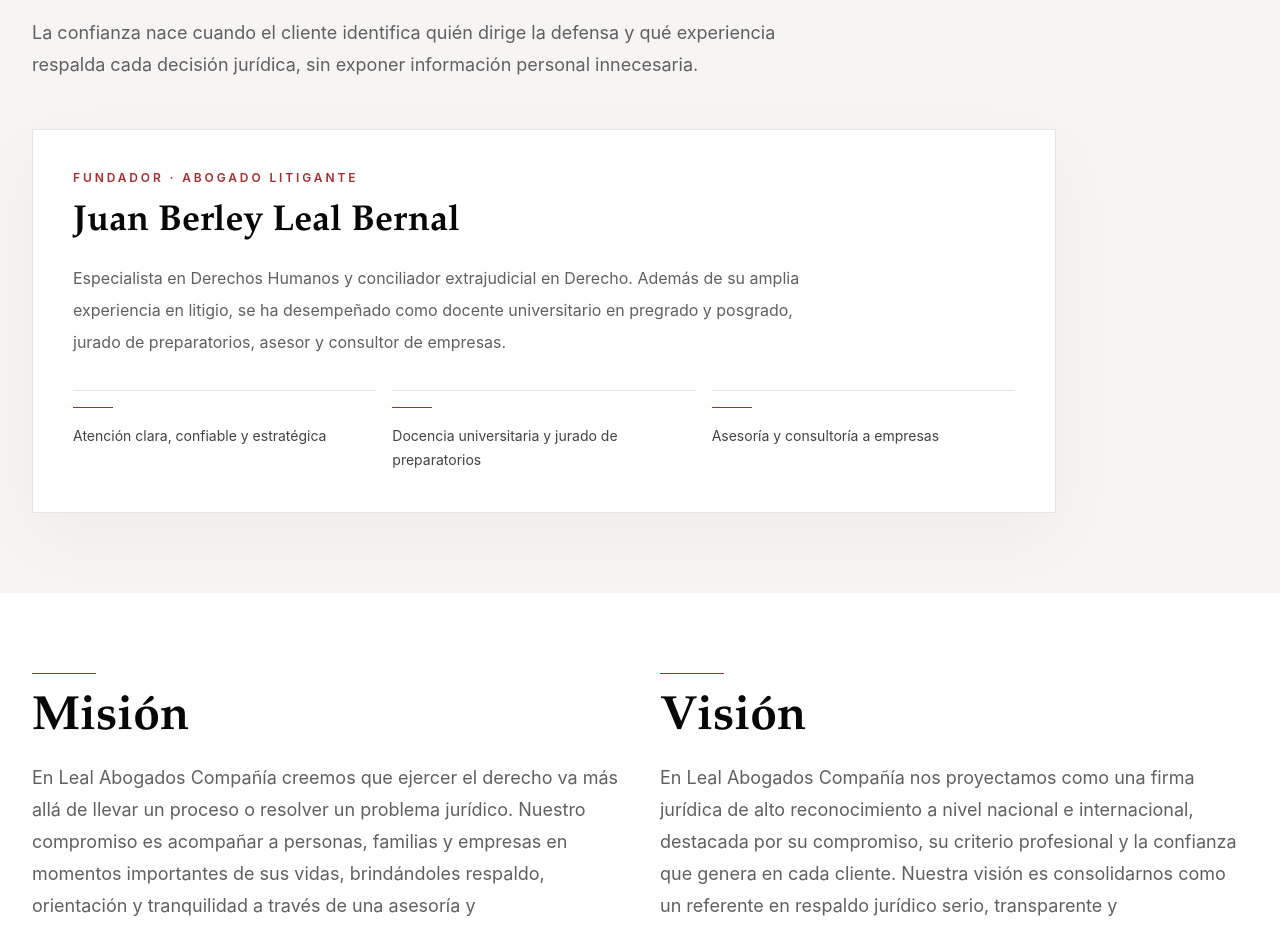
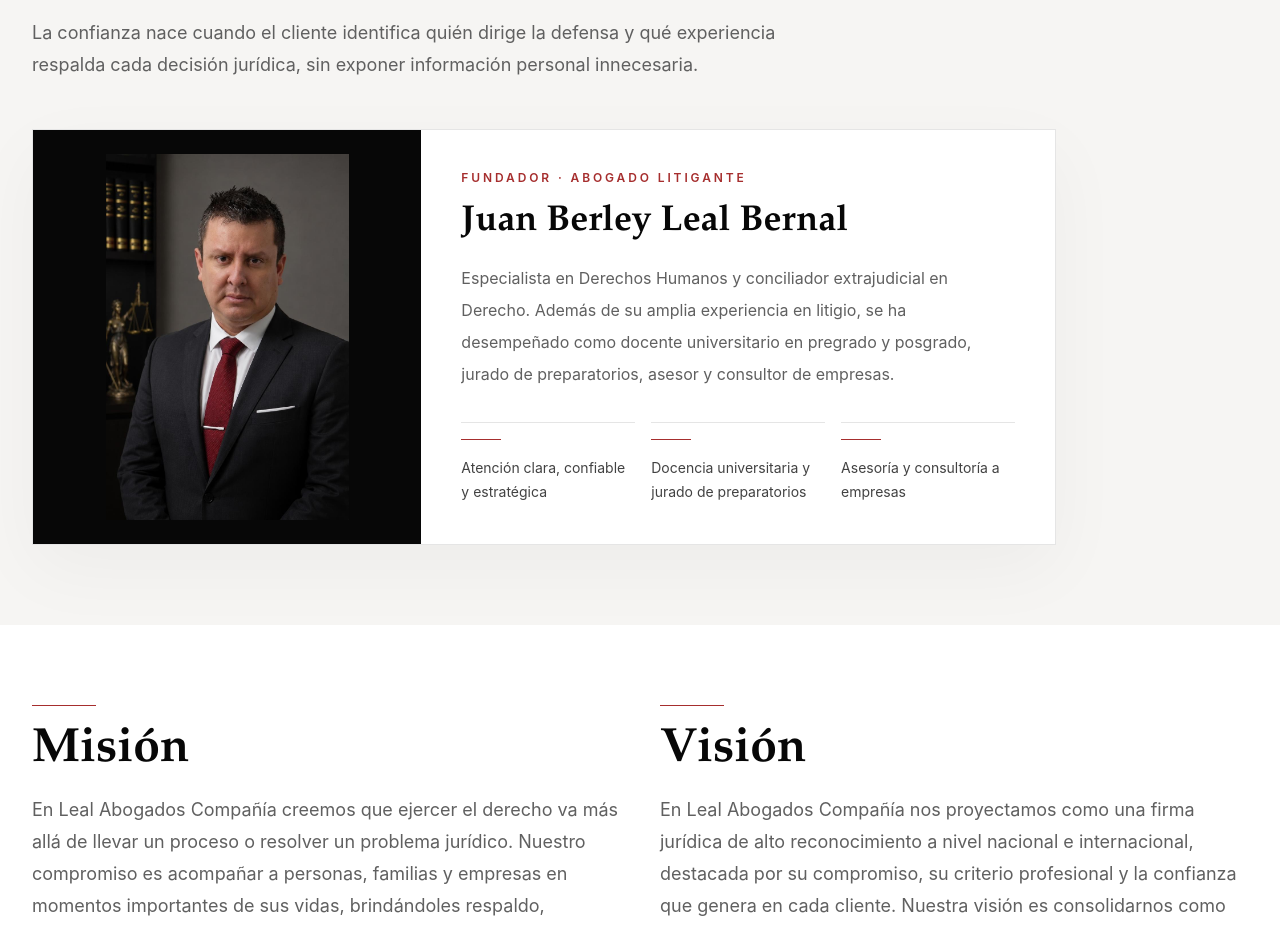
Before and after one commit to davidricardobc/LealAbogados, a Next.js app: page /quienes-somos in a window 1280 px wide. Shown: the part 1480-2406 px from the top of the page. Built offline with nearby package versions, Linux system fonts and the light colour scheme.

Commit message:
style: integrar retrato contextual de Juan

```diff
--- a/src/app/quienes-somos/page.tsx
+++ b/src/app/quienes-somos/page.tsx
@@ -1,4 +1,5 @@
 import type { Metadata } from "next";
+import Image from "next/image";
 import { CtaBand } from "@/components/cta-band";
 import { PageHero } from "@/components/page-hero";
 import { SectionHeader } from "@/components/section-header";
@@ -65,10 +66,19 @@ export default function AboutPage() {
           <div className="mt-12 max-w-5xl">
             {teamProfiles.map((profile) => (
               <article
-                className="overflow-hidden border border-ink/10 bg-white p-7 shadow-[0_24px_70px_rgba(7,7,7,0.04)] sm:p-9 lg:p-10"
+                className="grid overflow-hidden border border-ink/10 bg-white shadow-[0_24px_70px_rgba(7,7,7,0.04)] lg:grid-cols-[0.38fr_0.62fr]"
                 key={profile.name}
               >
-                <div>
+                <div className="relative min-h-96 bg-ink">
+                  <Image
+                    alt="Retrato formal de Juan Berley Leal Bernal en contexto jurídico"
+                    className="object-contain object-bottom p-4 sm:p-6"
+                    fill
+                    sizes="(min-width: 1024px) 380px, 100vw"
+                    src="/assets/juan-berley-leal-bernal.png"
+                  />
+                </div>
+                <div className="p-7 sm:p-9 lg:flex lg:flex-col lg:justify-center lg:p-10">
                   <p className="text-xs font-semibold uppercase tracking-[0.24em] text-brand-red">{profile.role}</p>
                   <h2 className="mt-4 font-serif text-3xl font-semibold text-ink sm:text-4xl">{profile.name}</h2>
                   <p className="mt-5 max-w-3xl text-base leading-8 text-muted">{profile.summary}</p>
```
